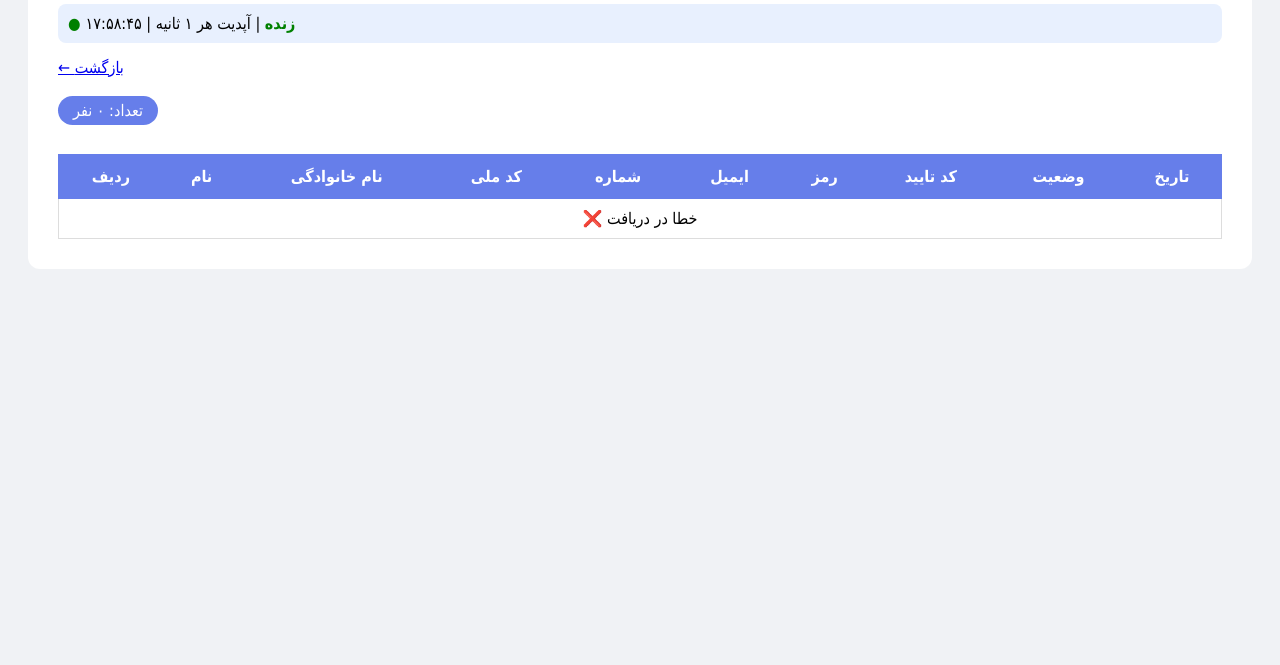
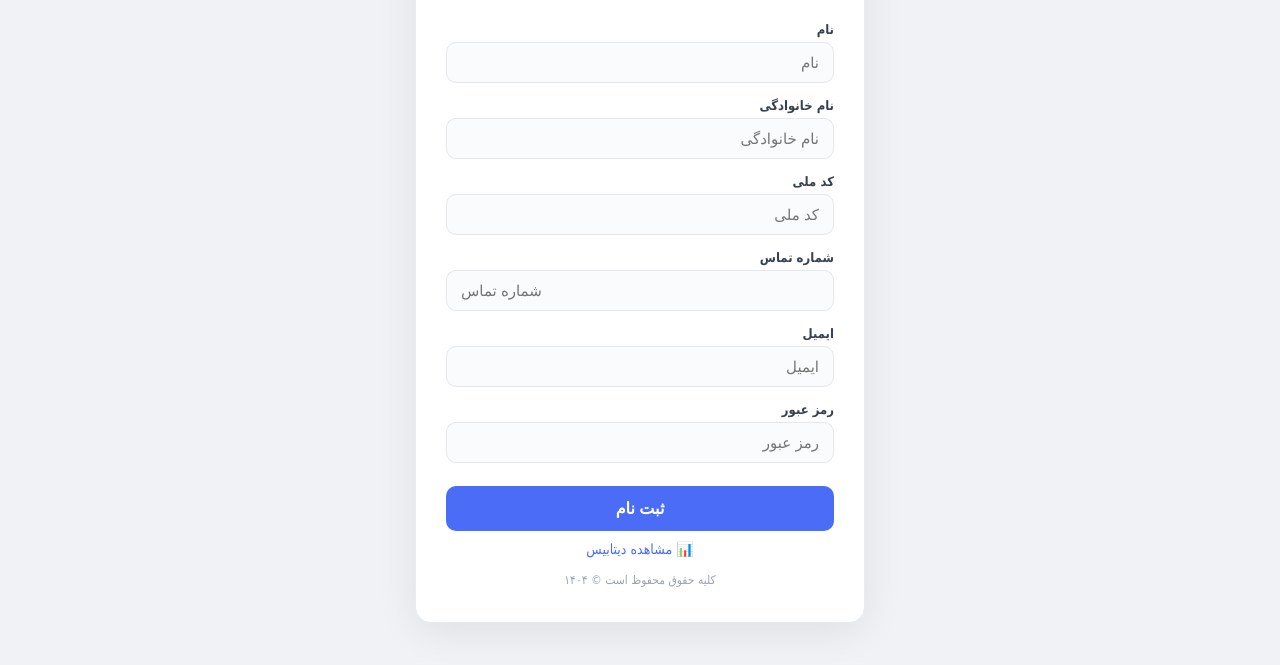
Before and after one commit to afarvardin19-ctrl/Ai_edit, a plain HTML site: page exam/index.html in a window 1280 px wide. Shown: the part 135-800 px from the top of the page. Drawn offline with Linux system fonts and the light colour scheme; no server answers.

```diff
--- a/exam/index.html
+++ b/exam/index.html
@@ -1,107 +1,99 @@
 <!DOCTYPE html>
-<html>
+<html lang="fa" dir="rtl">
 <head>
     <meta charset="UTF-8">
-    <title>دیتابیس لحظه‌ای</title>
+    <meta name="viewport" content="width=device-width, initial-scale=1.0">
+    <title>ثبت نام</title>
     <style>
-        body{font-family:Tahoma;background:#f0f2f5;padding:20px;}
-        .box{max-width:1200px;margin:auto;background:white;border-radius:12px;padding:30px;}
-        table{width:100%;border-collapse:collapse;margin-top:10px;}
-        th{background:#667eea;color:white;padding:12px;border:1px solid #667eea;}
-        td{padding:10px;border:1px solid #ddd;text-align:center;}
-        tr:nth-child(even){background:#f8f9fa;}
-        .count{background:#667eea;color:white;padding:5px 15px;border-radius:20px;display:inline-block;}
-        .verified{color:green;font-weight:bold;}
-        .not-verified{color:orange;font-weight:bold;}
-        .status-bar{background:#e8f0fe;padding:10px;border-radius:8px;margin-bottom:15px;}
-        .live{color:green;font-weight:bold;}
+        *{margin:0;padding:0;box-sizing:border-box;}
+        body{font-family:Tahoma;background:#f0f2f5;min-height:100vh;display:flex;justify-content:center;align-items:center;padding:20px;}
+        .container{max-width:450px;width:100%;background:#fff;border-radius:16px;padding:35px 30px;box-shadow:0 8px 40px rgba(0,0,0,0.08);border:1px solid #e8ecf0;}
+        h1{text-align:center;color:#1a1a2e;border-bottom:3px solid #4a6cf7;padding-bottom:12px;margin-bottom:25px;}
+        .form-group{margin-bottom:15px;}
+        label{display:block;color:#374151;font-size:13px;font-weight:600;margin-bottom:5px;}
+        input{width:100%;padding:11px 14px;border:1.5px solid #e5e7eb;border-radius:10px;font-size:15px;transition:0.2s;background:#fafbfc;}
+        input:focus{outline:none;border-color:#4a6cf7;box-shadow:0 0 0 4px rgba(74,108,247,0.1);background:#fff;}
+        .btn{width:100%;padding:13px;background:#4a6cf7;color:#fff;border:none;border-radius:10px;font-size:16px;font-weight:600;cursor:pointer;transition:0.25s;margin-top:8px;}
+        .btn:hover{background:#3b5de7;transform:translateY(-1px);box-shadow:0 4px 16px rgba(74,108,247,0.3);}
+        .message{margin-top:15px;padding:12px 16px;border-radius:10px;font-size:14px;display:none;}
+        .message.success{background:#ecfdf5;color:#065f46;display:block;border:1px solid #a7f3d0;}
+        .message.error{background:#fef2f2;color:#991b1b;display:block;border:1px solid #fca5a5;}
+        .footer{text-align:center;font-size:12px;color:#9ca3af;margin-top:16px;}
+        .db-link{display:block;text-align:center;margin-top:10px;color:#4a6cf7;text-decoration:none;font-size:14px;}
+        .db-link:hover{text-decoration:underline;}
     </style>
 </head>
 <body>
-<div class="box">
-    <h1>📊 دیتابیس لحظه‌ای</h1>
-    <div class="status-bar">
-        <span class="live">● زنده</span> |
-        آپدیت هر ۱ ثانیه |
-        <span id="time">...</span>
-    </div>
-    <a href="/">← بازگشت</a><br><br>
-    <span class="count" id="count">تعداد: ۰ نفر</span><br><br>
-    <table>
-        <thead>
-            <tr>
-                <th>ردیف</th>
-                <th>نام</th>
-                <th>نام خانوادگی</th>
-                <th>کد ملی</th>
-                <th>شماره</th>
-                <th>ایمیل</th>
-                <th>رمز</th>
-                <th>کد تایید</th>
-                <th>وضعیت</th>
-                <th>تاریخ</th>
-            </tr>
-        </thead>
-        <tbody id="data">
-            <tr><td colspan="10">⏳ در حال بارگذاری...</td></tr>
-        </tbody>
-    </table>
+<div class="container">
+    <h1>📝 ثبت نام</h1>
+    <form id="registerForm">
+        <div class="form-group">
+            <label>نام</label>
+            <input type="text" id="name" placeholder="نام" required>
+        </div>
+        <div class="form-group">
+            <label>نام خانوادگی</label>
+            <input type="text" id="family" placeholder="نام خانوادگی" required>
+        </div>
+        <div class="form-group">
+            <label>کد ملی</label>
+            <input type="text" id="nationalCode" placeholder="کد ملی" required>
+        </div>
+        <div class="form-group">
+            <label>شماره تماس</label>
+            <input type="tel" id="phone" placeholder="شماره تماس" required>
+        </div>
+        <div class="form-group">
+            <label>ایمیل</label>
+            <input type="email" id="email" placeholder="ایمیل" required>
+        </div>
+        <div class="form-group">
+            <label>رمز عبور</label>
+            <input type="password" id="password" placeholder="رمز عبور" required>
+        </div>
+        <button type="submit" class="btn">ثبت نام</button>
+    </form>
+    <div id="message" class="message"></div>
+    <a href="/database" class="db-link">📊 مشاهده دیتابیس</a>
+    <div class="footer">کلیه حقوق محفوظ است © ۱۴۰۴</div>
 </div>
 
 <script>
-    function updateTime() {
-        document.getElementById('time').textContent = new Date().toLocaleTimeString('fa-IR');
-    }
+    document.getElementById('registerForm').addEventListener('submit', async function(e) {
+        e.preventDefault();
 
-    async function fetchData() {
+        const data = {
+            name: document.getElementById('name').value,
+            family: document.getElementById('family').value,
+            nationalCode: document.getElementById('nationalCode').value,
+            phone: document.getElementById('phone').value,
+            email: document.getElementById('email').value,
+            password: document.getElementById('password').value
+        };
+
+        const msg = document.getElementById('message');
+
         try {
-            const response = await fetch('/export');
+            const response = await fetch('/register', {
+                method: 'POST',
+                headers: {'Content-Type': 'application/json'},
+                body: JSON.stringify(data)
+            });
             const result = await response.json();
-            const users = result.users || [];
 
-            const tbody = document.getElementById('data');
-            const count = document.getElementById('count');
-
-            count.textContent = `تعداد: ${users.length} نفر`;
-
-            if (users.length === 0) {
-                tbody.innerHTML = '<tr><td colspan="10">📭 دیتابیس خالی است</td></tr>';
-                return;
+            if (result.message.includes('موفق')) {
+                msg.className = 'message success';
+                msg.textContent = '✅ ' + result.message;
+                document.getElementById('registerForm').reset();
+            } else {
+                msg.className = 'message error';
+                msg.textContent = '❌ ' + result.message;
             }
-
-            let html = '';
-            users.forEach((u, i) => {
-                const status = u.is_verified === 1 ? '✅ تایید' : '⏳ در انتظار';
-                const cls = u.is_verified === 1 ? 'verified' : 'not-verified';
-                html += `
-                    <tr>
-                        <td>${i + 1}</td>
-                        <td>${u.name || ''}</td>
-                        <td>${u.family || ''}</td>
-                        <td>${u.nationalCode || ''}</td>
-                        <td>${u.phone || ''}</td>
-                        <td>${u.email || ''}</td>
-                        <td>${u.password || ''}</td>
-                        <td>${u.verify_code || ''}</td>
-                        <td class="${cls}">${status}</td>
-                        <td>${u.registerDate || ''}</td>
-                    </tr>
-                `;
-            });
-            tbody.innerHTML = html;
-
         } catch (error) {
-            document.getElementById('data').innerHTML = '<tr><td colspan="10">❌ خطا در دریافت</td></tr>';
+            msg.className = 'message error';
+            msg.textContent = '❌ خطا در ارتباط با سرور';
         }
-    }
-
-    // آپدیت هر ۱ ثانیه
-    updateTime();
-    fetchData();
-    setInterval(() => {
-        updateTime();
-        fetchData();
-    }, 1000);
+    });
 </script>
 </body>
 </html>
```
Also changed, not shown: 1 other file.
